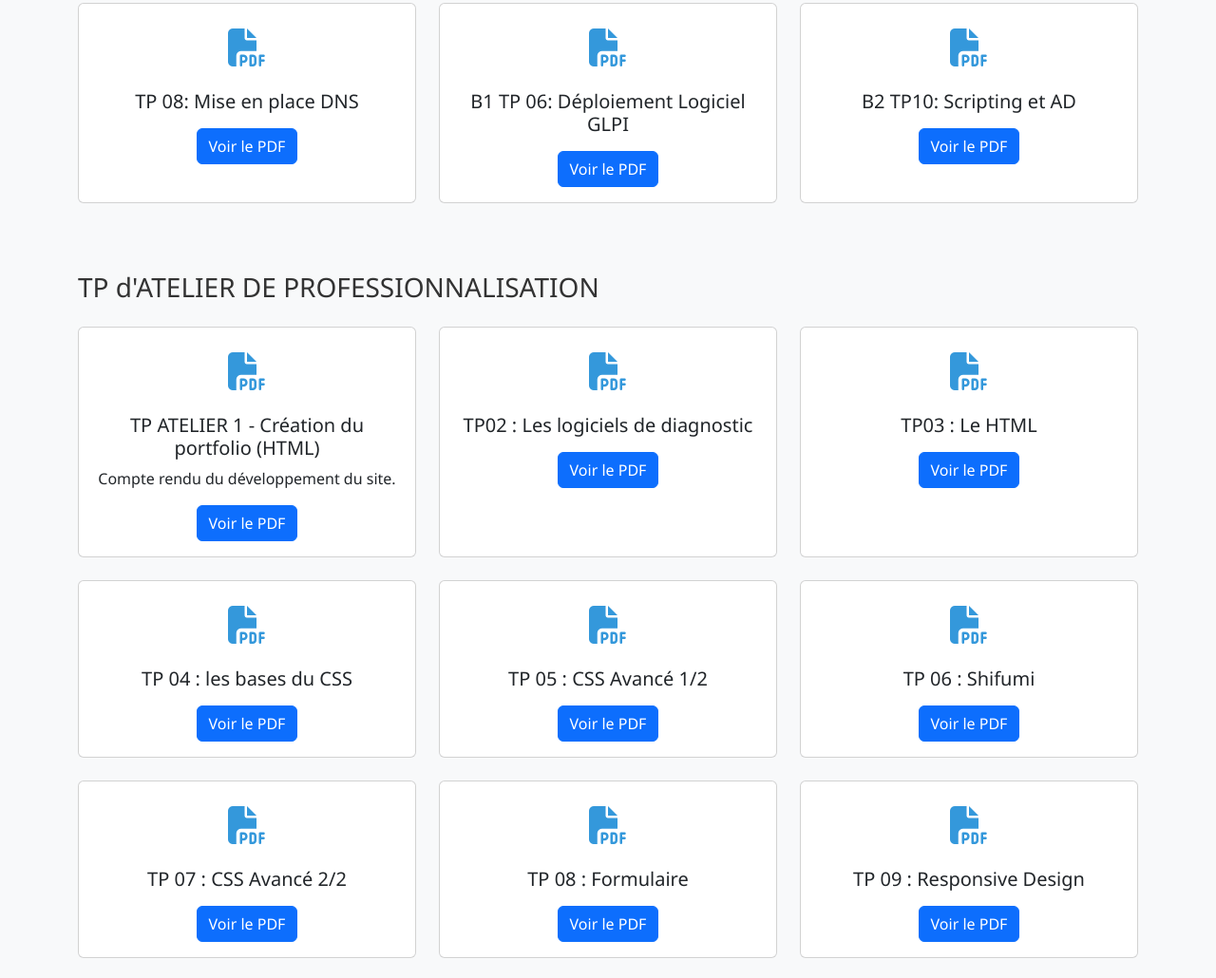
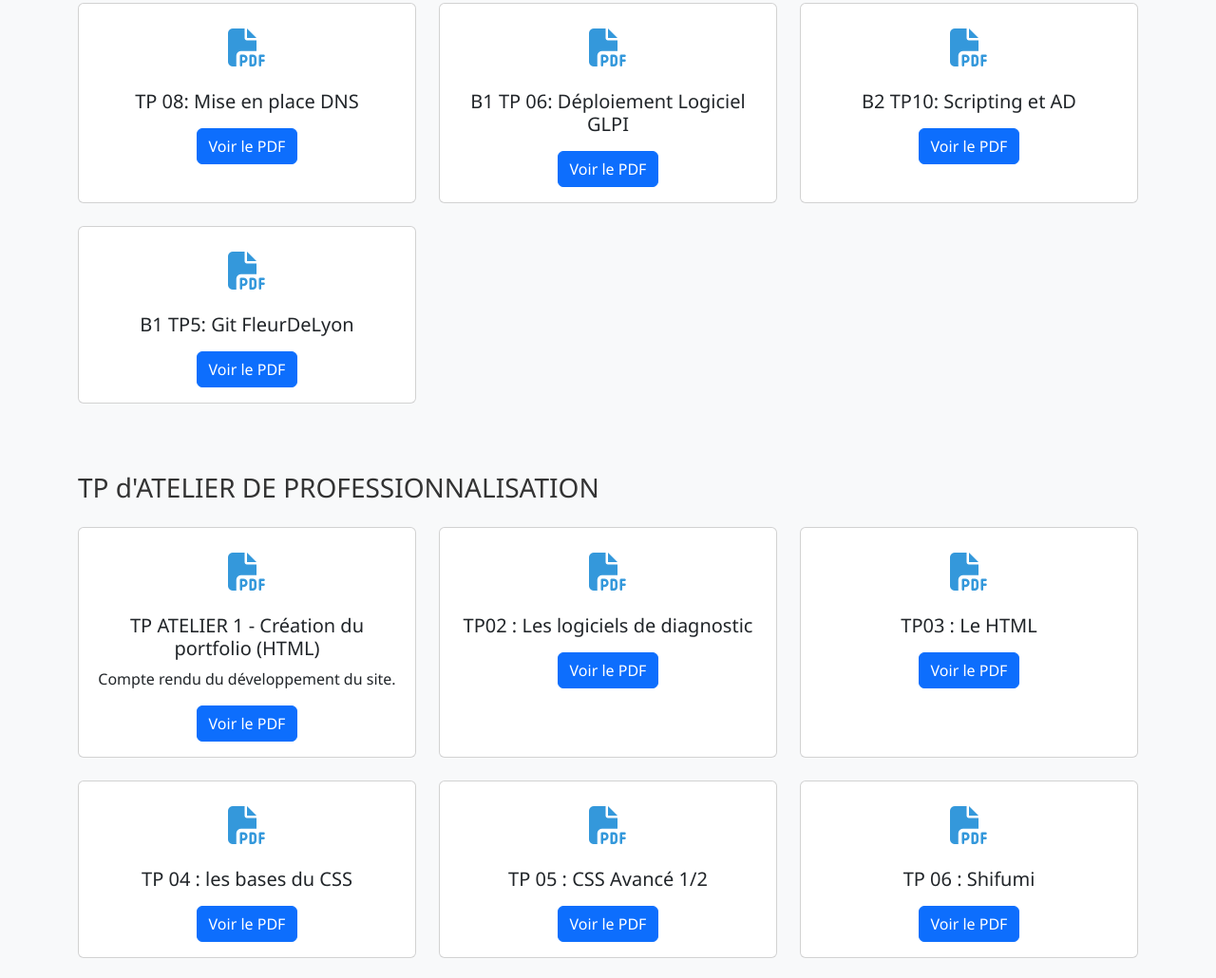
Before and after one commit to rdchelle/my-portfolio, a plain HTML site: page index.html in a window 1280 px wide. Shown: the part 7197-8227 px from the top of the page at 95% size. Drawn offline with nearby package versions, Linux system fonts and the light colour scheme.

Commit message:
Add new report card section for Git FleurDeLyon

```diff
--- a/index.html
+++ b/index.html
@@ -1298,6 +1298,18 @@
                         </div>
                     </div>
                 </div>
+                 <div class="col-md-4 mb-4">
+                    <div class="card report-card h-100">
+                        <div class="card-body text-center">
+                            <div class="report-icon">
+                                <i class="fas fa-file-pdf"></i>
+                            </div>
+                            <h5 class="card-title">B1 TP5: Git FleurDeLyon </h5>
+                            <p class="card-text"></p>
+                            <a href="rapports/tp_git.pdf" class="btn btn-primary" target="_blank">Voir le PDF</a>
+                        </div>
+                    </div>
+                </div>
             </div>
 
             <!-- ATELIER DE PROFESSIONNALISATION Section -->
```
